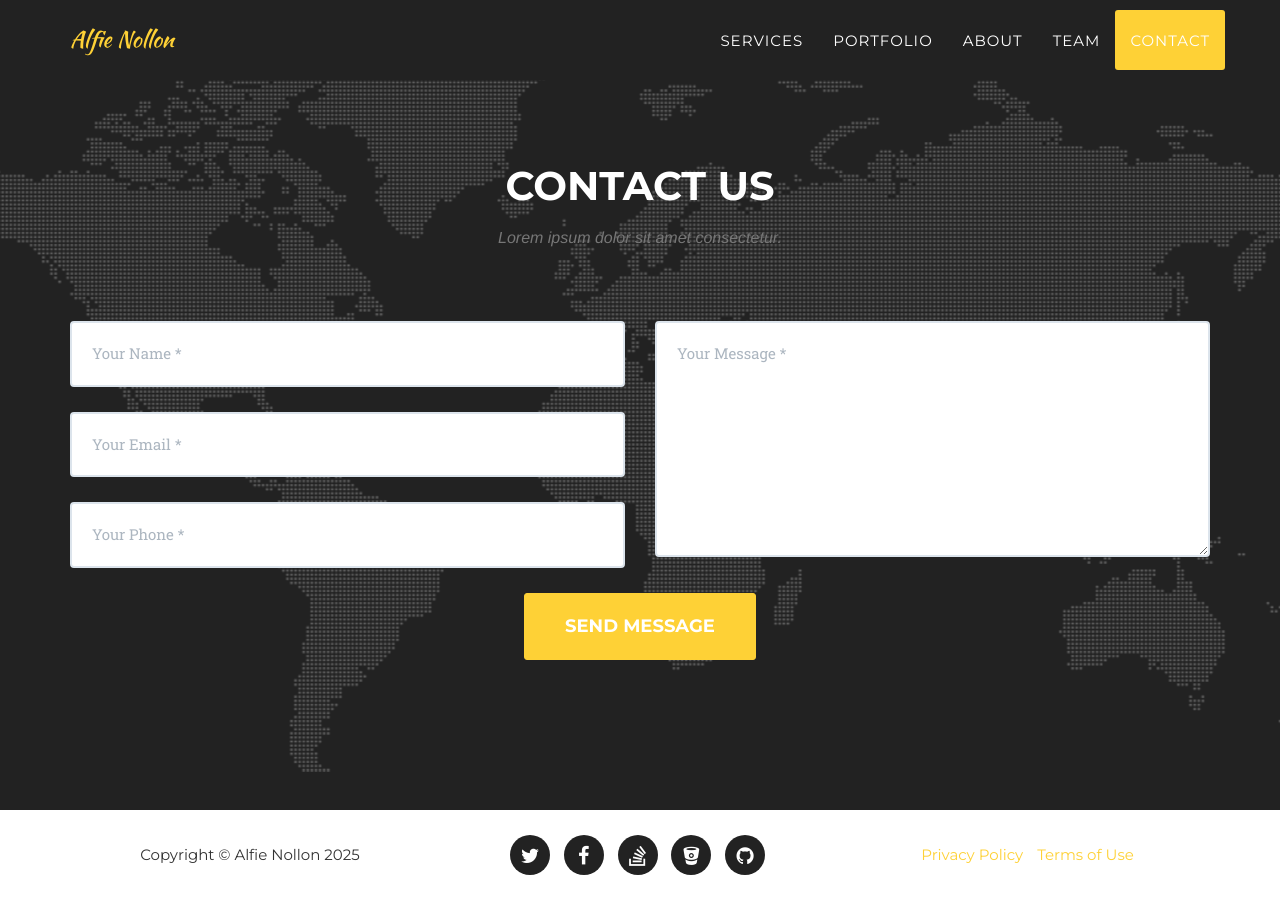
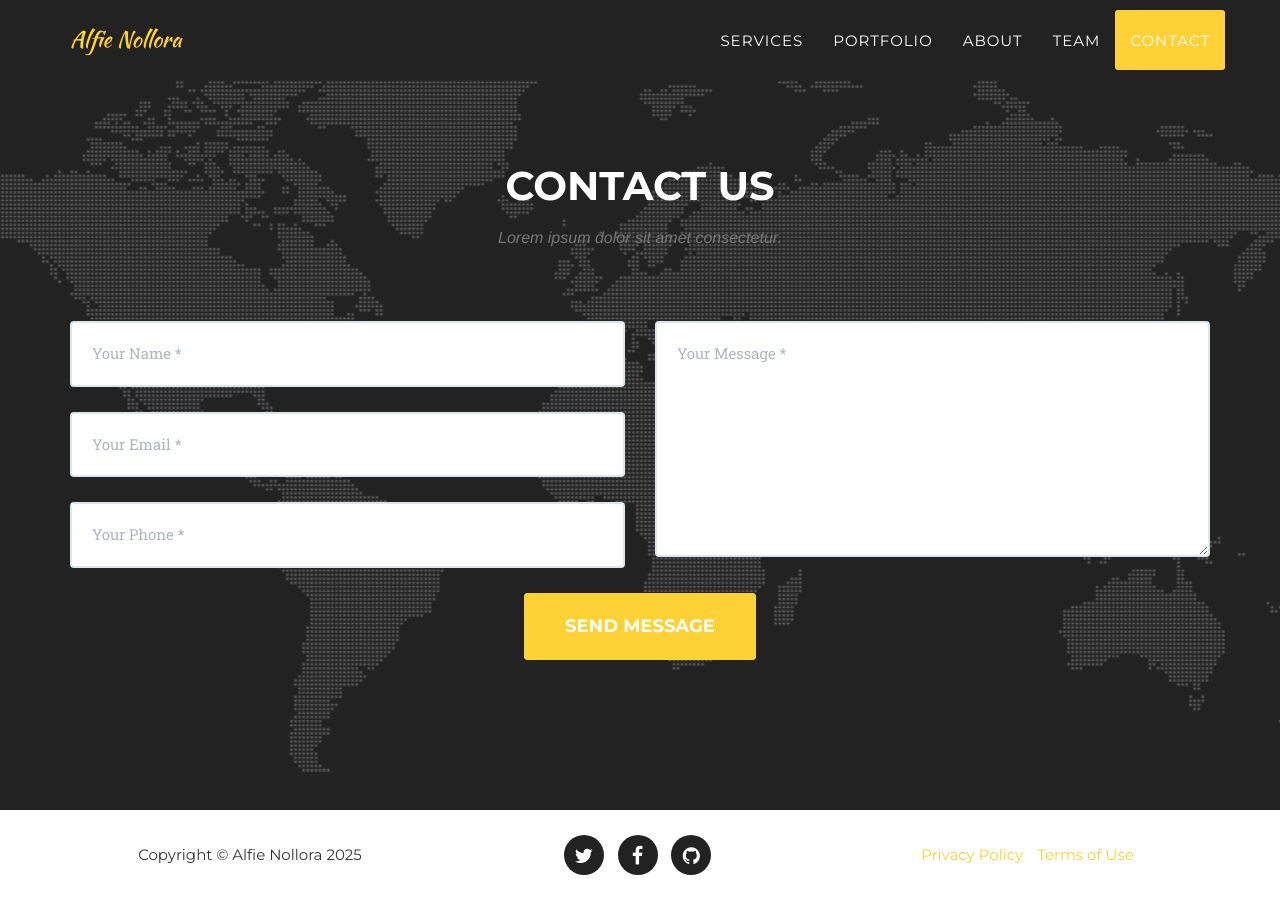
Before and after one commit to alfieindesigns/alfieindesigns.github.io, a Jekyll site: the page built from _posts/2014-07-16-project-3.markdown, in a window 1280 px wide and 900 px high, scrolled down 4840 px. Built offline with Jekyll 4.4.1, drawn with Linux system fonts in a browser that asks for light colours; some web fonts are replaced; part of the change alters nothing that is shown; some of the changed text lies outside the part shown.

Commit message:
update name

```diff
--- a/_config.yml
+++ b/_config.yml
@@ -2,13 +2,13 @@ url: https://alfieindesigns.github.io
 baseurl: ""
 
 # Site settings
-title: Alfie Nollon
+title: Alfie Nollora
 email: alfiellon@gmail.com
 description: "Alfie Nollora - Lead Shopify Developer / Senior Frontend Developer"
 
 # Team names, titles and social links
 people:
-- name: Alfie Nollon
+- name: Alfie Nollora
   pic: 1
   position: Lead Shopify Developer / Senior Frontend Developer
   social:
@@ -44,15 +44,11 @@ people:
 # Social networks usernames (many more available: google-plus, flickr, dribbble, pinterest, instagram, tumblr, linkedin, etc.)
 social:
   - title: twitter
-    url: http://twitter.com/jekyllrb
+    url: https://x.com/alfieindesigns
   - title: facebook
-    url:
-  - title: stack-overflow
-    url: http://stackoverflow.com/questions/tagged/jekyll
-  - title: bitbucket
-    url: http://bitbucket.org/jekyll
+    url: https://www.facebook.com/alfieindesigns
   - title: github
-    url: http://github.com/jekyll
+    url: https://github.com/alfieindesigns
 
 # Postal address (add as many lines as necessary)
 address:
```
